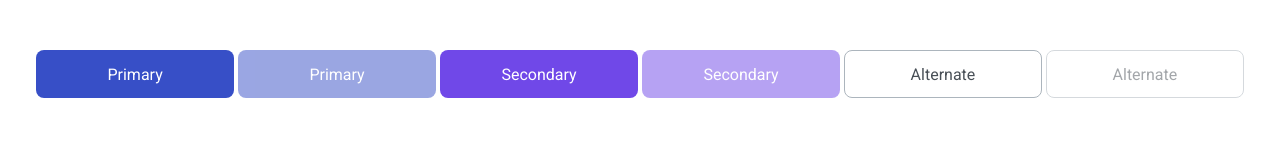
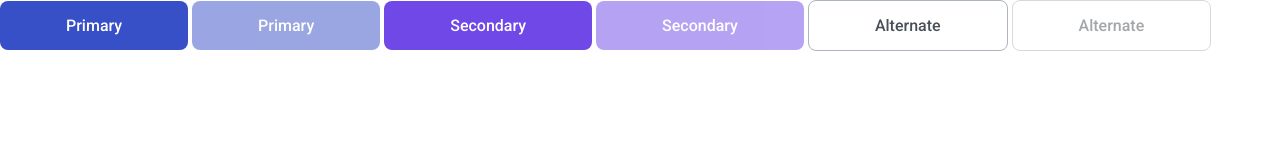
Before and after one commit to js-tasks-ru/htmlcss-20230411_aleksandr-pupkov1991, a website: page 03-lection1/01-button/index.html in a window 1280 px wide. Drawn offline with Linux system fonts and the light colour scheme.

Commit message:
03-lecture 1/01-button-all buttons-corrected-remarks

```diff
--- a/03-lection1/01-button/button.css
+++ b/03-lection1/01-button/button.css
@@ -1,66 +1,42 @@
 /* Стилизация кнопки */
-.wrapper{
-    text-align: center;
-    margin-top: 50px;
-}
 .btn{
-    width: 198px;
-    height: 48px;
     border-radius: 8px;
     border: none;
-}
-.btn__primary{
-    background-color: var(--primary);
-    color: var(--white);
-    cursor: pointer;
+    padding: 15px 66px;
     font-family: 'Roboto';
-    font-weight: 400;
+    font-weight: 500;
     font-size: 16px;
     line-height: 19px;
     text-align: center;
+    color: var(--white);
+    cursor: pointer;
 }
-.btn__primary:hover{
-    background-color: #2342C0;
+.btn:hover{
     transition: opacity 200ms ease-in-out, background 200ms ease-in-out;
 }
-.btn__primary:disabled{
-    cursor: default;
-    opacity: 0.5;
+.btn_primary{
+    background-color: var(--primary);
 }
-.btn__secondary{
+.btn_primary:hover{
+    background-color: #2342C0;
+
+}
+.btn_secondary{
     background-color: var(--secondary);
-    color: var(--white);
-    cursor: pointer;
-    font-family: 'Roboto';
-    font-weight: 400;
-    font-size: 16px;
-    line-height: 19px;
-    text-align: center;
 }
-.btn__secondary:hover{
+.btn_secondary:hover{
     background-color: #5028C6;
-    transition: opacity 200ms ease-in-out, background 200ms ease-in-out;
 }
-.btn__secondary:disabled{
-    cursor: default;
-    opacity: 0.5;
-}
-.btn__alternate{
+.btn_alternate{
     background-color: transparent;
     border: 1px solid var(--grey-3);
     color: var(--grey-4);
-    font-family: 'Roboto';
-    font-style: normal;
-    font-weight: 400;
-    font-size: 16px;
-    line-height: 19px;
-    text-align: center;
 }
-.btn__alternate:hover{
+.btn_alternate:hover{
     border: 1px solid var(--black);
-    transition: opacity 200ms ease-in-out, border 200ms ease-in-out;
 }
-.btn__alternate:disabled{
+.btn:disabled{
     cursor: default;
     opacity: 0.5;
+    pointer-events: none;
 }
--- a/03-lection1/01-button/index.html
+++ b/03-lection1/01-button/index.html
@@ -7,13 +7,11 @@
         <link rel="stylesheet" href="./button.css">
     </head>
     <body>
-        <div class="wrapper">
-            <button class="btn btn__primary">Primary</button>
-            <button class="btn btn__primary" disabled>Primary</button>
-            <button class="btn btn__secondary">Secondary</button>
-            <button class="btn btn__secondary" disabled>Secondary</button>
-            <button class="btn btn__alternate">Alternate</button>
-            <button class="btn btn__alternate" disabled>Alternate</button>
-        </div>
+            <button class="btn btn_primary">Primary</button>
+            <button class="btn btn_primary" disabled>Primary</button>
+            <button class="btn btn_secondary">Secondary</button>
+            <button class="btn btn_secondary" disabled>Secondary</button>
+            <button class="btn btn_alternate">Alternate</button>
+            <button class="btn btn_alternate" disabled>Alternate</button>
     </body>
 </html>
```
